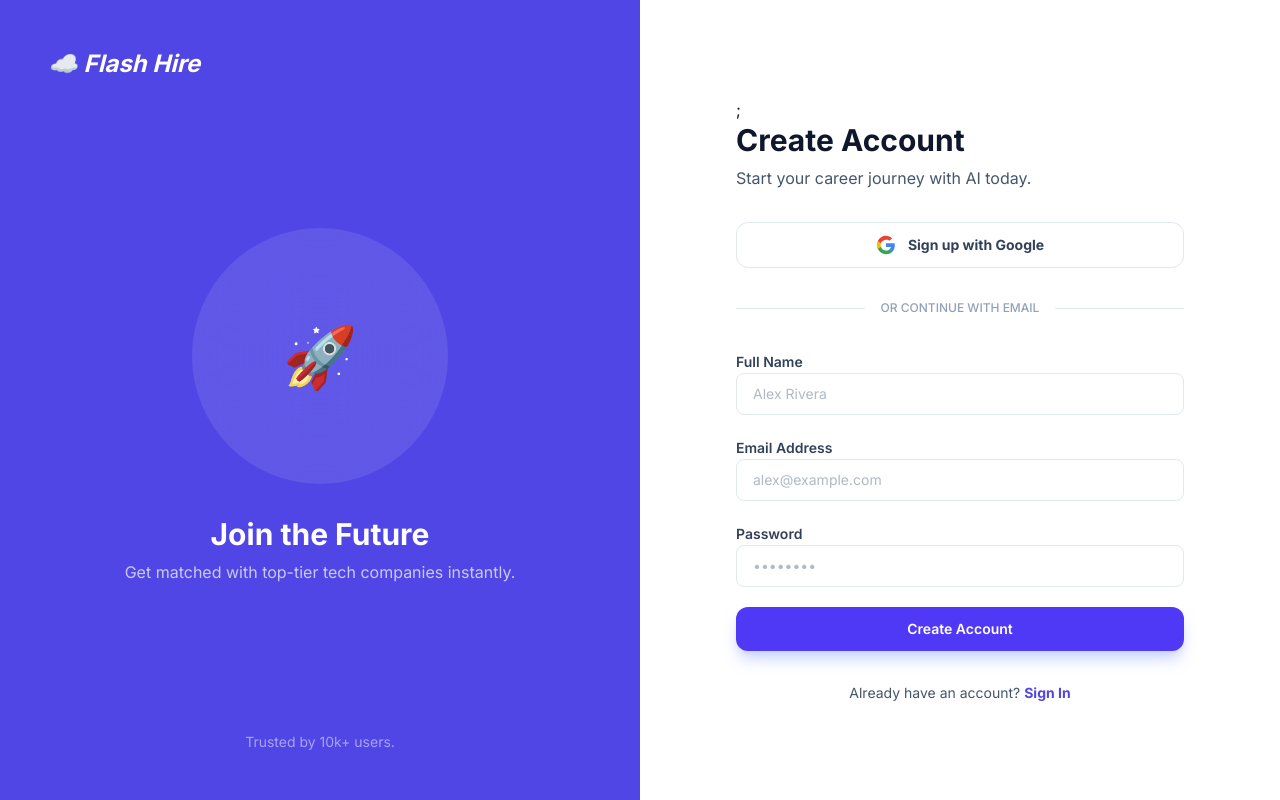
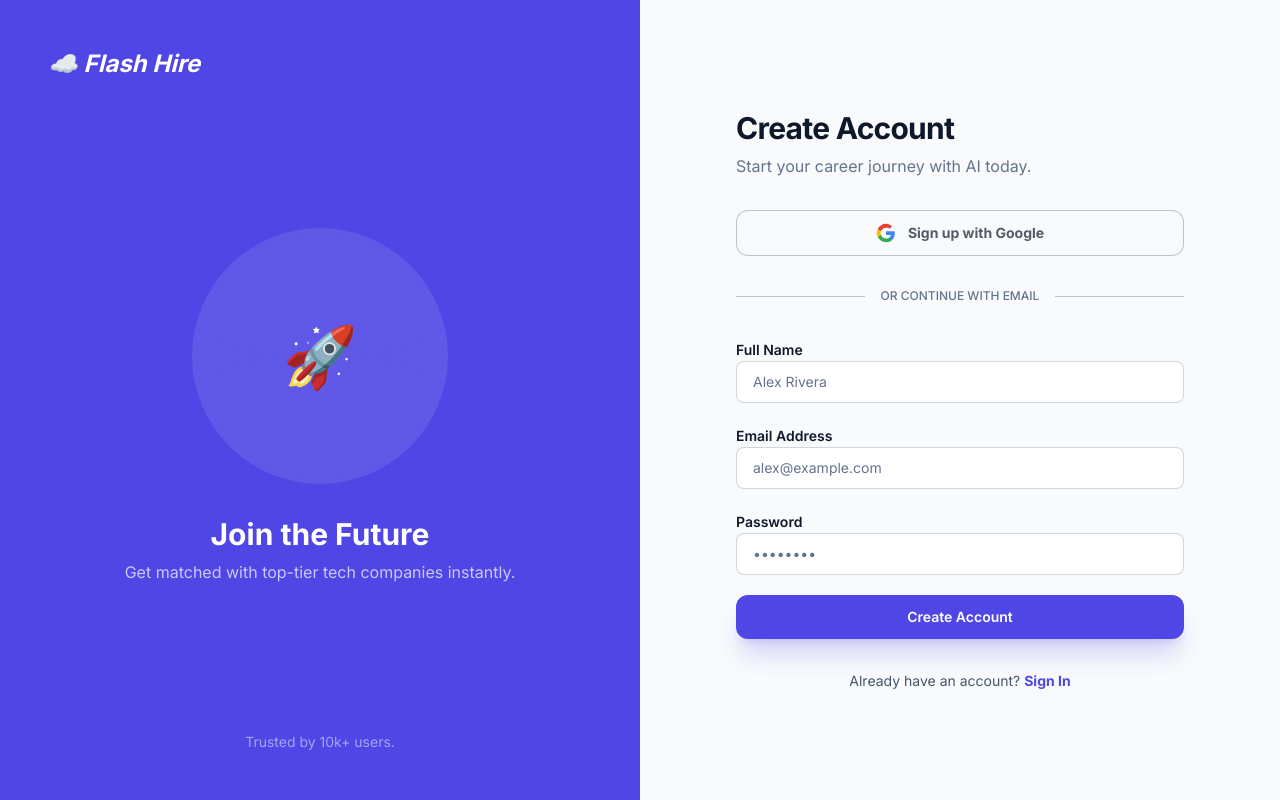
Before and after one commit to Rofiq354/flash-hire, a Next.js app: page /register in a window 1280 px wide. Built offline with nearby package versions, Linux system fonts and the light colour scheme.

Commit message:
chore: login register theme

```diff
--- a/src/app/(auth)/login/page.tsx
+++ b/src/app/(auth)/login/page.tsx
@@ -19,10 +19,10 @@ export default function LoginPage({
     <div className="space-y-8">
       <ErrorCleaner />
       <div>
-        <h2 className="text-3xl font-bold tracking-tight text-slate-900">
+        <h2 className="text-3xl font-bold tracking-tight text-foreground">
           Welcome Back
         </h2>
-        <p className="mt-2 text-slate-600">
+        <p className="mt-2 text-muted">
           Enter your credentials to access your AI-powered career dashboard.
         </p>
       </div>
@@ -38,8 +38,8 @@ export default function LoginPage({
       <GoogleAuthButton mode="login" />
 
       <div className="relative flex items-center justify-center py-2">
-        <div className="w-full border-t border-slate-200"></div>
-        <span className="absolute bg-white px-4 text-xs font-medium uppercase text-slate-400">
+        <div className="w-full border-t border-muted/40"></div>
+        <span className="absolute bg-background px-4 text-xs font-medium uppercase text-muted">
           Or continue with email
         </span>
       </div>
--- a/src/app/(auth)/register/page.tsx
+++ b/src/app/(auth)/register/page.tsx
@@ -16,18 +16,18 @@ export default function RegisterPage({
 }) {
   const formContent = (
     <div className="space-y-8">
-      <ErrorCleaner />;
+      <ErrorCleaner />
       <div>
-        <h2 className="text-3xl font-bold text-slate-900">Create Account</h2>
-        <p className="mt-2 text-slate-600">
+        <h2 className="text-3xl font-bold tracking-tight text-foreground">Create Account</h2>
+        <p className="mt-2 text-muted">
           Start your career journey with AI today.
         </p>
       </div>
       <AuthAlert error={searchParams.error} />
       <GoogleAuthButton mode="register" />
       <div className="relative flex items-center justify-center py-2">
-        <div className="w-full border-t border-slate-200"></div>
-        <span className="absolute bg-white px-4 text-xs font-medium uppercase text-slate-400">
+        <div className="w-full border-t border-muted/40"></div>
+        <span className="absolute bg-background px-4 text-xs font-medium uppercase text-muted">
           Or continue with email
         </span>
       </div>
--- a/src/components/atoms/Button.tsx
+++ b/src/components/atoms/Button.tsx
@@ -47,7 +47,7 @@ export const Button = ({
 
   const variants = {
     primary:
-      "bg-indigo-600 text-white shadow-lg shadow-indigo-200 hover:bg-indigo-700",
+      "bg-primary text-white shadow-xl shadow-primary/20 hover:bg-primary/80",
     secondary: "bg-slate-800 text-white hover:bg-slate-900",
     outline:
       "border border-slate-200 bg-white text-slate-600 hover:bg-slate-50",
@@ -105,12 +105,12 @@ export const LinkButton = ({
 
   const variants = {
     primary:
-      "bg-indigo-600 text-white shadow-lg shadow-indigo-100 hover:bg-indigo-700",
+      "bg-primary text-white shadow-xl shadow-primary/20 hover:bg-primary/80",
     secondary: "bg-slate-800 text-white hover:bg-slate-900",
     outline:
       "border border-slate-200 bg-white text-slate-600 hover:bg-slate-50",
     ghost:
-      "bg-transparent text-slate-500 hover:text-slate-900 hover:bg-slate-100",
+      "bg-transparent text-foreground hover:text-background hover:bg-slate-100",
   };
 
   const handleClick = (e: React.MouseEvent) => {
--- a/src/components/atoms/Input.tsx
+++ b/src/components/atoms/Input.tsx
@@ -9,20 +9,17 @@ export const Input = ({ label, id, className = "", ...props }: InputProps) => {
   return (
     <div className="w-full space-y-1.5">
       {label && (
-        <label
-          htmlFor={id}
-          className="text-sm font-semibold text-slate-700 dark:text-slate-300"
-        >
+        <label htmlFor={id} className="text-sm font-semibold text-foreground">
           {label}
         </label>
       )}
       <input
         id={id}
         className={`
-          w-full rounded-lg border border-border-custom bg-input px-4 py-2.5
+          w-full rounded-lg border border-muted/30 bg-input px-4 py-2.5
           text-sm text-foreground outline-none transition-all
-          placeholder:text-muted/50
-          focus:border-primary focus:ring-2 focus:ring-primary/10
+          placeholder:text-muted
+          focus:border-primary focus:ring-2 focus:ring-primary/40
           disabled:cursor-not-allowed disabled:opacity-50
           ${className}
         `}
--- a/src/components/molecules/GoogleAuthButton.tsx
+++ b/src/components/molecules/GoogleAuthButton.tsx
@@ -28,11 +28,11 @@ export default function GoogleAuthButton({ mode }: Props) {
       onClick={handleClick}
       disabled={isGoogleLoading}
       type="button"
-      className="flex w-full items-center justify-center gap-3 rounded-xl border border-slate-200 py-3 text-sm font-bold text-slate-700 transition-all hover:bg-slate-50 active:scale-[0.98] disabled:opacity-70 disabled:cursor-not-allowed disabled:active:scale-100"
+      className="flex w-full items-center cursor-pointer justify-center gap-3 rounded-xl border border-muted/40 py-3 text-sm font-bold text-foreground/70 transition-all bg-background hover:bg-primary/10 active:scale-[0.98] disabled:opacity-70 disabled:cursor-not-allowed disabled:active:scale-100"
     >
       {isGoogleLoading ? (
         <>
-          <Loader2 className="h-5 w-5 animate-spin text-indigo-600" />
+          <Loader2 className="h-5 w-5 animate-spin text-foreground" />
           <span>Connecting to Google...</span>
         </>
       ) : (
--- a/src/components/organisms/LandingPage/HeroSection.tsx
+++ b/src/components/organisms/LandingPage/HeroSection.tsx
@@ -47,7 +47,7 @@ export const Hero = () => {
       {/* Right Content (Visual) */}
       <div className="relative flex justify-center items-center">
         {/* Container Visual pakai background primary super tipis atau bg-background */}
-        <div className="relative w-full aspect-square max-w-[500px] bg-primary/5 rounded-[40px] flex items-center justify-center overflow-hidden border border-primary/10">
+        <div className="relative w-full aspect-square max-w-125 bg-primary/5 rounded-[40px] flex items-center justify-center overflow-hidden border border-primary/10">
           {/* Lingkaran Putus-putus pakai border primary */}
           <div className="absolute w-[80%] h-[80%] border-2 border-dashed border-primary/20 rounded-full animate-[spin_30s_linear_infinite]" />
 
--- a/src/components/organisms/LandingPage/Navbar.tsx
+++ b/src/components/organisms/LandingPage/Navbar.tsx
@@ -14,7 +14,7 @@ export const Navbar = ({ user }: NavbarProps) => {
   const [isOpen, setIsOpen] = useState(false);
   return (
     <header className="fixed top-0 left-0 right-0 z-50 flex justify-center p-4 md:p-6">
-      <nav className="relative flex items-center justify-between w-full max-w-7xl px-6 py-3 md:px-8 md:py-4 bg-white/70 backdrop-blur-xl border border-white/20 shadow-sm rounded-2xl md:rounded-3xl">
+      <nav className="relative flex items-center justify-between w-full max-w-7xl px-6 py-3 md:px-8 md:py-4 bg-background/70 backdrop-blur-xl border border-white/10 shadow-sm rounded-2xl md:rounded-3xl">
         {/* Sisi Kiri: Logo */}
         <div className="flex items-center gap-3 shrink-0">
           <Logo />
@@ -24,11 +24,11 @@ export const Navbar = ({ user }: NavbarProps) => {
         <div className="hidden md:flex items-center gap-8">
           <a
             href="#how-it-works"
-            className="text-sm font-medium text-slate-600 hover:text-indigo-600 transition-colors"
+            className="text-sm font-medium text-foreground hover:text-foreground/80 transition-colors"
           >
             How it Works
           </a>
-          <div className="w-px h-6 bg-slate-200" />
+          <div className="w-px h-6 bg-foreground/40" />
 
           <div className="flex items-center gap-2">
             {user ? (
--- a/src/components/organisms/LandingPage/UploadSection.tsx
+++ b/src/components/organisms/LandingPage/UploadSection.tsx
@@ -5,7 +5,7 @@ export const UploadSection = () => {
   return (
     <section className="px-6 py-20 bg-background">
       <div className="max-w-5xl mx-auto">
-        <div className="relative group p-12 border-2 border-dashed border-primary/30 rounded-[40px] bg-white shadow-sm hover:border-primary/50 transition-all text-center space-y-6">
+        <div className="relative group p-12 border-2 border-dashed border-primary/30 rounded-[40px] shadow-sm hover:border-primary/50 transition-all text-center space-y-6">
           {/* Icon Upload */}
           <div className="mx-auto w-16 h-16 bg-primary/10 rounded-full flex items-center justify-center text-primary">
             <svg
--- a/src/components/templates/AuthTemplate.tsx
+++ b/src/components/templates/AuthTemplate.tsx
@@ -14,12 +14,12 @@ export const AuthTemplate = ({
     className={`flex min-h-screen ${reverse ? "flex-row" : "flex-row-reverse"}`}
   >
     {/* Section Form */}
-    <div className="flex w-full items-center justify-center bg-white p-8 lg:w-1/2">
+    <div className="flex w-full items-center justify-center bg-background p-8 lg:w-1/2">
       <div className="w-full max-w-md">{formSection}</div>
     </div>
 
     {/* Section Info/Gambar */}
-    <div className="hidden w-1/2 flex-col justify-between bg-primary p-12 text-white lg:flex">
+    <div className="hidden w-1/2 flex-col justify-between bg-primary p-12 text-primary-foreground lg:flex">
       {infoSection}
     </div>
   </div>
```
